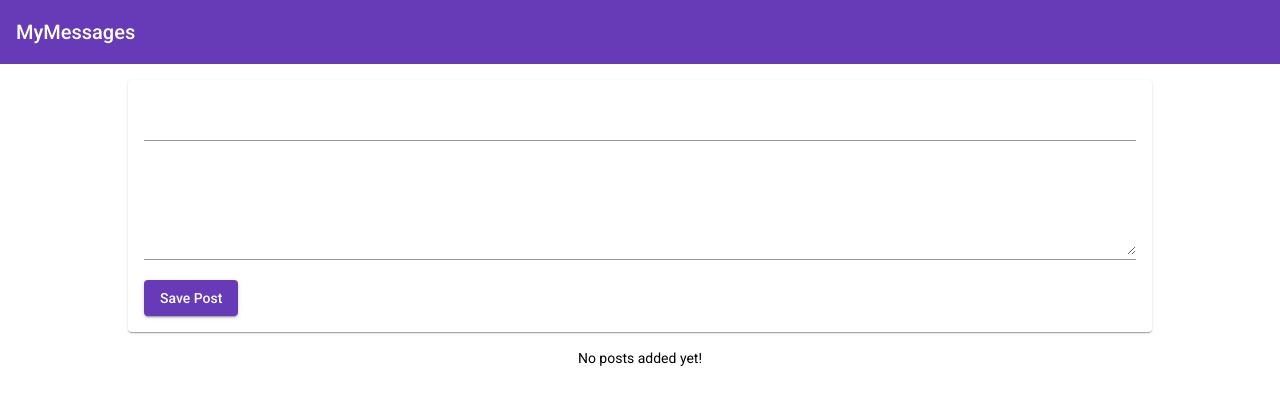
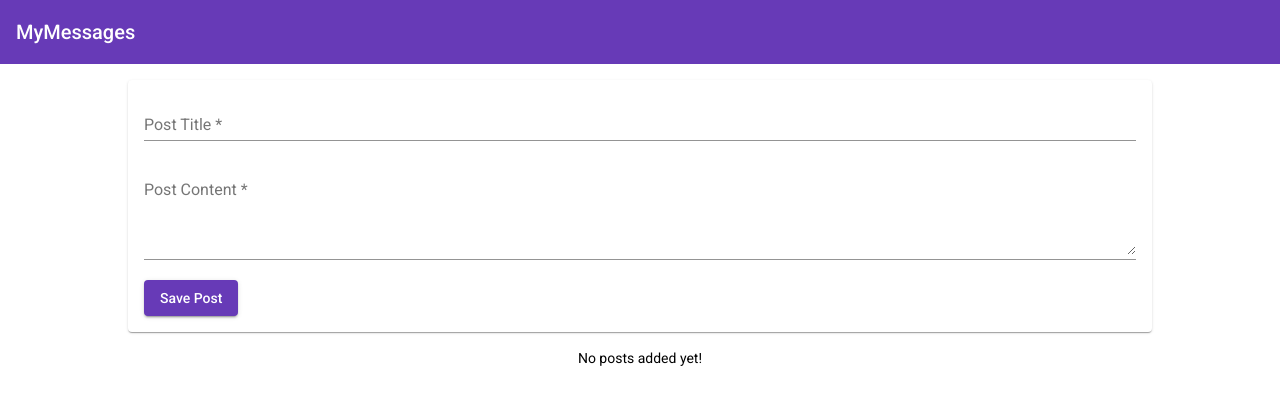
Before and after one commit to PeterJacobo/mean-course, an Angular app: page / in a window 1280 px wide. Shown: the top 404 px of the page. Built offline with nearby package versions, Linux system fonts and the light colour scheme.

Commit message:
Working on our Form

```diff
--- a/src/app/posts/post-create/post-create.component.html
+++ b/src/app/posts/post-create/post-create.component.html
@@ -8,6 +8,7 @@
         ngModel
         required
         minlength="3"
+        placeholder="Post Title"
         #title="ngModel">
       <mat-error *ngIf="title.invalid">Please enter a post title.</mat-error>
     </mat-form-field>
@@ -18,6 +19,7 @@
         name="content"
         ngModel
         required
+        placeholder="Post Content"
         #content="ngModel"></textarea>
         <mat-error *ngIf="content.invalid">Please enter a content.</mat-error>
     </mat-form-field>
--- a/src/app/posts/post-create/post-create.component.ts
+++ b/src/app/posts/post-create/post-create.component.ts
@@ -16,5 +16,6 @@
       return;
     }
     this.postsService.addPost(form.value.title, form.value.content);
+    form.resetForm();
   }
 }
--- a/src/app/posts/post-list/post-list.component.html
+++ b/src/app/posts/post-list/post-list.component.html
@@ -4,6 +4,10 @@
       {{ post.title }}
     </mat-expansion-panel-header>
     <p>{{ post.content }}</p>
+    <mat-action-row>
+      <button mat-button color="primary">EDIT</button>
+      <button mat-button color="warn">DELETE</button>
+    </mat-action-row>
   </mat-expansion-panel>
 </mat-accordion>
 <p class="info-text mat-body-1" *ngIf="posts.length <= 0">No posts added yet!</p>
```
